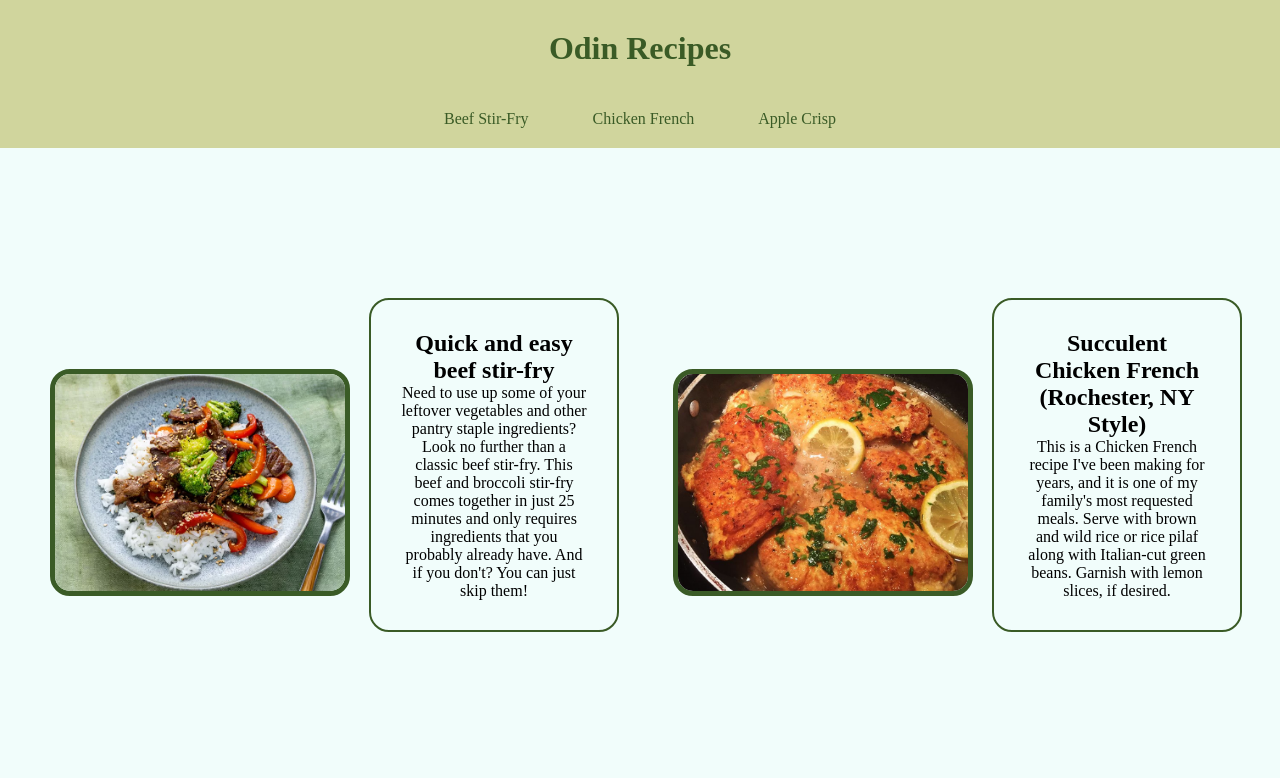
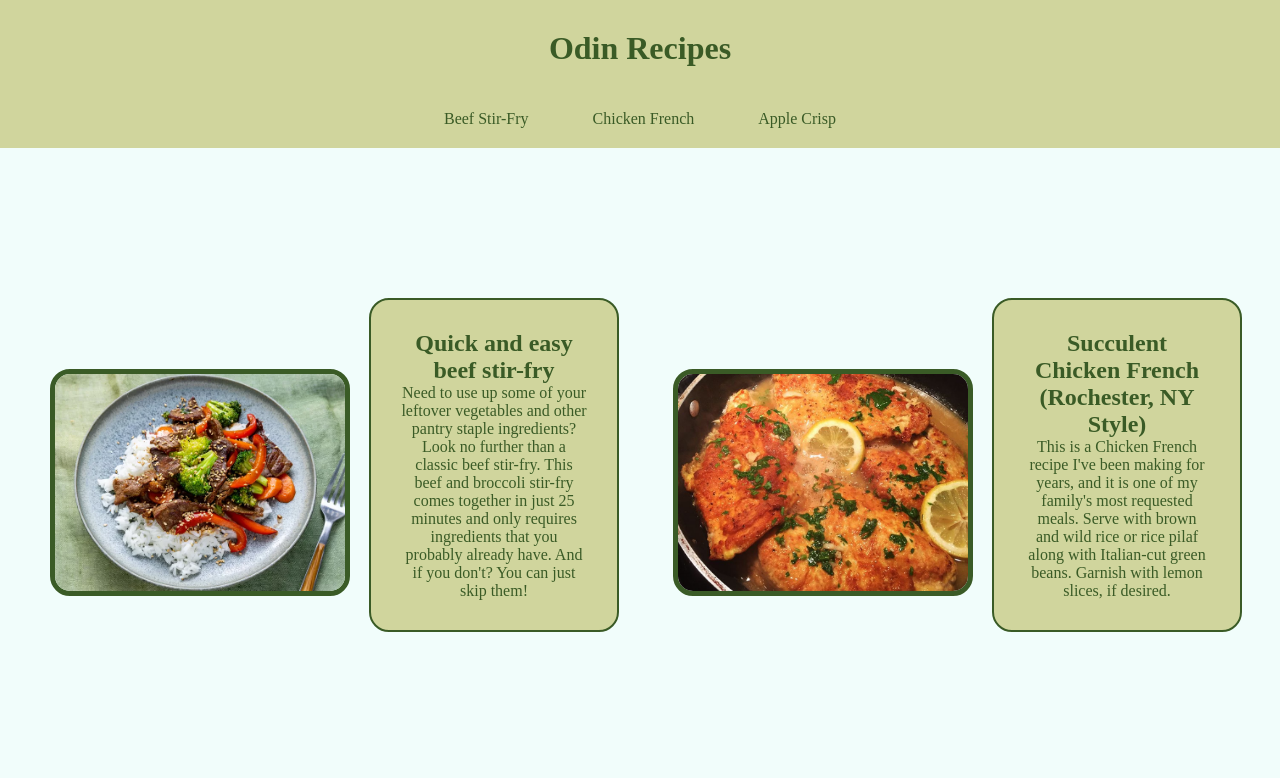
Before and after one commit to RussTP/odin-recipes, a plain HTML site: page index.html in a window 1280 px wide. Shown: the top 778 px of the page. Drawn offline with Linux system fonts and the light colour scheme.

Commit message:
changed colour of description box and text within it

```diff
--- a/style.css
+++ b/style.css
@@ -72,5 +72,7 @@ display: inline-block;
 margin-top: 150px;
 margin-left: 15px;
 text-align: center;
+color: #3A5B26;
+background-color: #d0d59d;
 
 }
```
